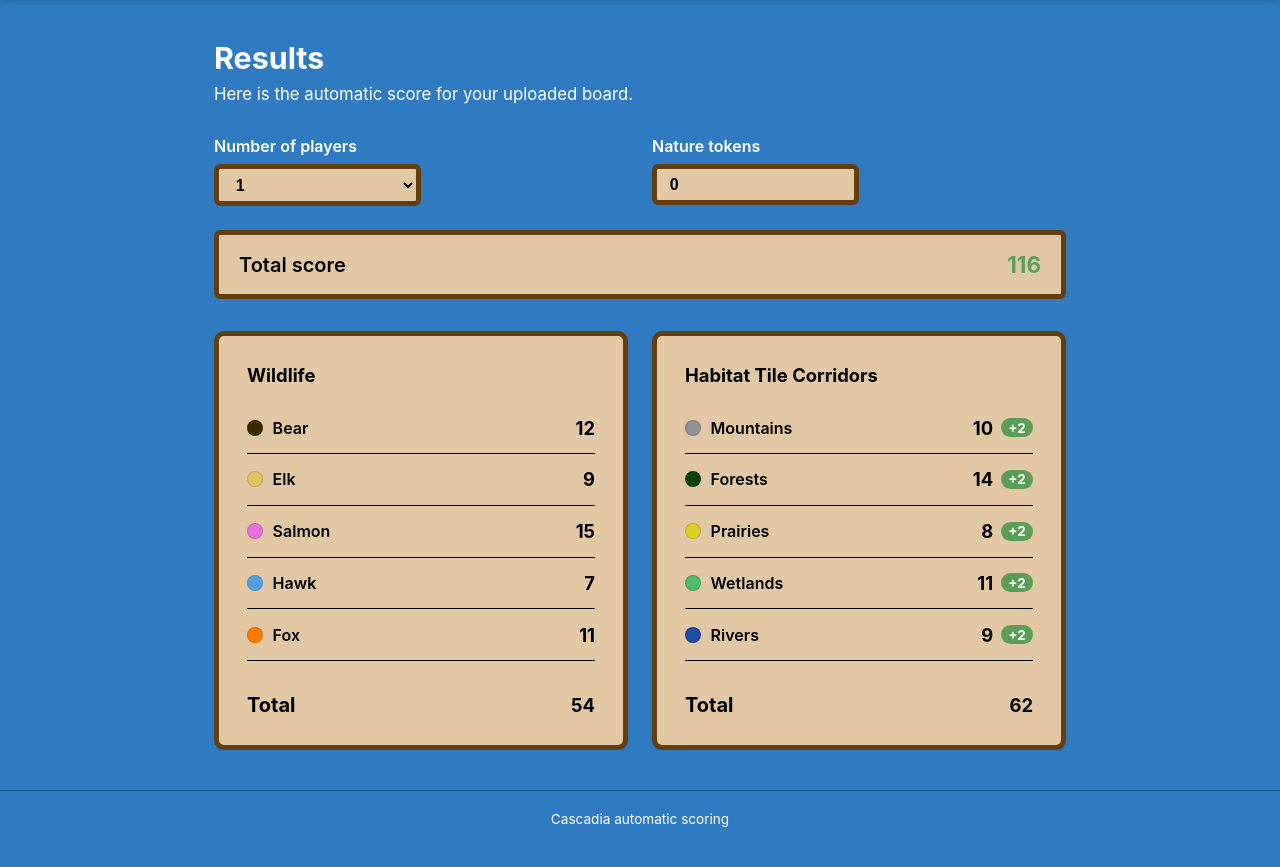
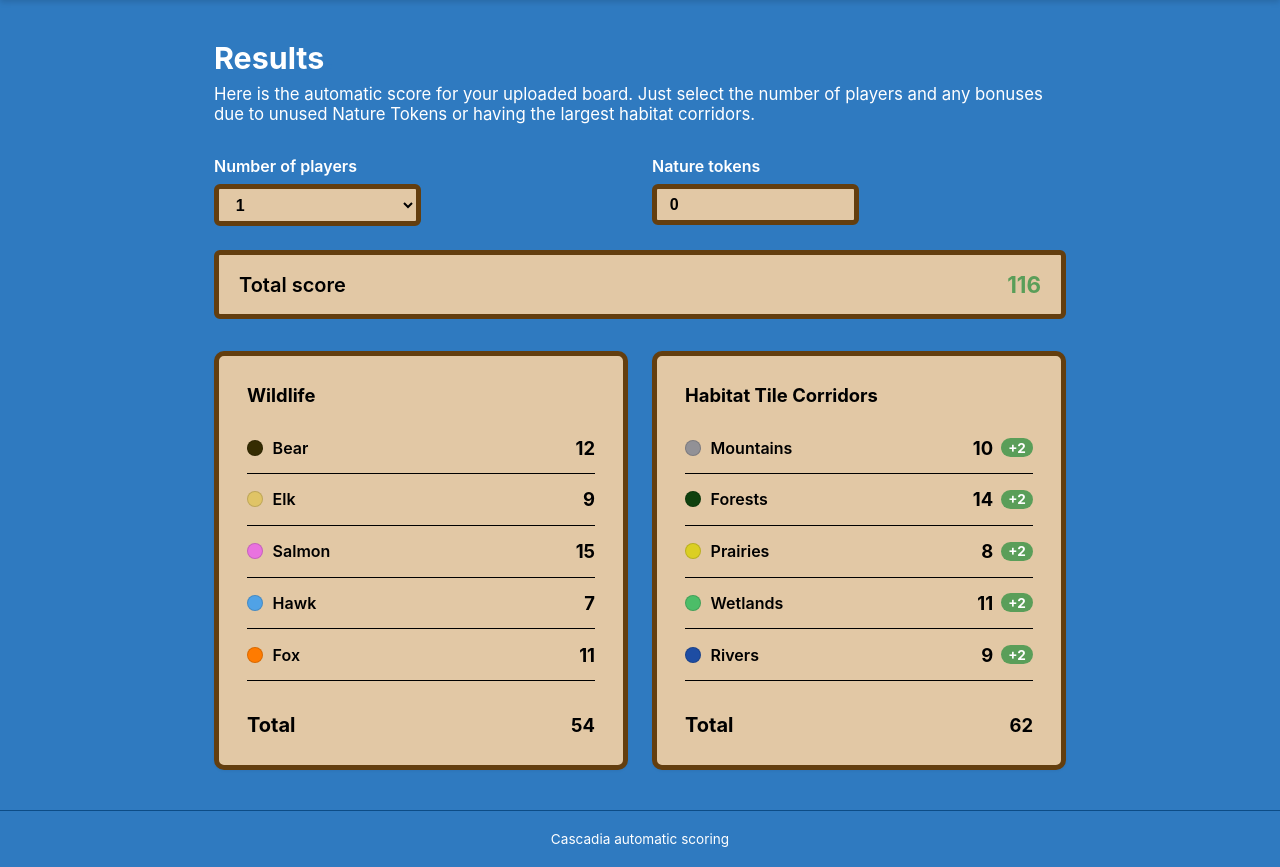
Before and after one commit to GCSchmidt/cascad-ai, a Flask app: page /result in a window 1280 px wide. Shown: the part 59-926 px from the top of the page. Before the commit the page ends 886 px from the top, so only its background shows below. Run offline with Flask 3, Linux system fonts and the light colour scheme.

Commit message:
habitat corridor scoring bonusses

```diff
--- a/website/static/style.css
+++ b/website/static/style.css
@@ -186,6 +186,70 @@ h1 .accent {
     display: none;
 }
 
+.habitat-row {
+    padding: 0.9rem 0;
+    border-bottom: 1px solid var(--border);
+}
+
+.habitat-main {
+    display: flex;
+    align-items: center;
+    justify-content: space-between;
+}
+
+.habitat-rank {
+    display: flex;
+    flex-wrap: wrap;
+    gap: 0.4rem;
+    margin-top: 0.6rem;
+}
+
+.habitat-rank[hidden] {
+    display: none;
+}
+
+.rank-option {
+    position: relative;
+    display: inline-flex;
+    cursor: pointer;
+}
+
+.rank-option[hidden] {
+    display: none;
+}
+
+.rank-option input {
+    position: absolute;
+    width: 1px;
+    height: 1px;
+    opacity: 0;
+}
+
+.rank-badge {
+    display: inline-flex;
+    align-items: center;
+    gap: 0.25rem;
+    padding: 0.25rem 0.55rem;
+    font-size: 0.85rem;
+    font-weight: 700;
+    color: var(--text-bright);
+    background-color: var(--brown-dark);
+    border: 2px solid var(--brown-light);
+    border-radius: 6px;
+    transition: background-color 0.15s ease, color 0.15s ease;
+}
+
+.rank-option input:checked + .rank-badge {
+    color: var(--text-bright);
+    background-color: var(--green-secondary);
+    border-color: var(--green-secondary-dark);
+}
+
+.rank-option input:focus-visible + .rank-badge {
+    outline: 2px solid var(--green-secondary);
+    outline-offset: 2px;
+}
+
 .card-total {
     display: flex;
     align-items: center;
--- a/website/templates/result.html
+++ b/website/templates/result.html
@@ -3,7 +3,7 @@
 
 {% block content %}
     <h1>Results<span class="accent">.</span></h1>
-    <p class="lead">Here is the automatic score for your uploaded board.</p>
+    <p class="lead">Here is the automatic score for your uploaded board. Just select the number of players and any bonuses due to unused Nature Tokens or having the largest habitat corridors.</p>
 
     <div class="result-controls">
         <div class="form-group">
@@ -46,17 +46,31 @@
         <div class="card">
             <h2>Habitat Tile Corridors</h2>
             {% for habitat in habitats %}
-            <div class="animal-row">
+            <div class="habitat-row" data-score="{{ habitat_scores[habitat] }}">
+                <div class="habitat-main">
                     <span class="animal-label">
                         <span class="token-dot habitat-{{ habitat|lower }}"></span>
                         {{ habitat }}
                     </span>
                     <span class="habitat-score">
                         <span class="score-value">{{ habitat_scores[habitat] }}</span>
-                    {% if habitat_scores[habitat] > 7 %}
-                    <span class="habitat-bonus">+2</span>
-                    {% endif %}
+                        <span class="habitat-bonus"{% if habitat_scores[habitat] <= 7 %} hidden{% endif %}>+2</span>
                     </span>
+                </div>
+                <div class="habitat-rank" hidden>
+                    <label class="rank-option" data-rank="first" title="Largest corridor">
+                        <input type="radio" name="rank-{{ habitat|lower }}" value="first">
+                        <span class="rank-badge"><span aria-hidden="true">🥇</span> 1st</span>
+                    </label>
+                    <label class="rank-option" data-rank="tied" title="Tied for largest corridor">
+                        <input type="radio" name="rank-{{ habitat|lower }}" value="tied">
+                        <span class="rank-badge"><span aria-hidden="true">🤝</span> Tied</span>
+                    </label>
+                    <label class="rank-option" data-rank="second" title="Second-largest corridor">
+                        <input type="radio" name="rank-{{ habitat|lower }}" value="second">
+                        <span class="rank-badge"><span aria-hidden="true">🥈</span> 2nd</span>
+                    </label>
+                </div>
             </div>
             {% endfor %}
             <div class="card-total">
@@ -71,25 +85,98 @@
         const natureTokens = document.getElementById("nature_tokens");
         const totalScore = document.getElementById("total-score");
         const habitatTotalScore = document.getElementById("habitat-total-score");
-        const habitatBonuses = document.querySelectorAll(".habitat-bonus");
+        const habitatRows = document.querySelectorAll(".habitat-row");
+        const rankOptions = document.querySelectorAll(".rank-option");
         const baseTotal = Number(totalScore.dataset.baseTotal);
         const habitatBaseTotal = Number(habitatTotalScore.dataset.baseTotal);
-        const soloBonus = Number(totalScore.dataset.soloBonus);
 
         function natureTokenValue() {
             const value = parseInt(natureTokens.value, 10) || 0;
             return Math.min(20, Math.max(0, value));
         }
 
+        function habitatBonus(row) {
+            if (players.value === "1") {
+                return Number(row.dataset.score) > 7 ? 2 : 0;
+            }
+
+            const selected = row.querySelector("input[type='radio']:checked");
+            if (!selected) {
+                return 0;
+            }
+
+            if (players.value === "2") {
+                return selected.value === "first" ? 2 : selected.value === "tied" ? 1 : 0;
+            }
+
+            return selected.value === "first" ? 3 : selected.value === "second" ? 1 : 0;
+        }
+
         function updateScore() {
-            const isSolo = players.value === "1";
-            const bonus = isSolo ? soloBonus : 0;
-            totalScore.textContent = baseTotal + bonus + natureTokenValue();
-            habitatTotalScore.textContent = habitatBaseTotal + bonus;
-            habitatBonuses.forEach((element) => {
-                element.hidden = !isSolo;
+            let bonusTotal = 0;
+
+            habitatRows.forEach((row) => {
+                const bonus = habitatBonus(row);
+                const badge = row.querySelector(".habitat-bonus");
+                bonusTotal += bonus;
+                badge.textContent = `+${bonus}`;
+                badge.hidden = bonus === 0;
+            });
+
+            totalScore.textContent = baseTotal + bonusTotal + natureTokenValue();
+            habitatTotalScore.textContent = habitatBaseTotal + bonusTotal;
+        }
+
+        function updateRankControls() {
+            const solo = players.value === "1";
+            const twoPlayers = players.value === "2";
+
+            habitatRows.forEach((row) => {
+                const rankControls = row.querySelector(".habitat-rank");
+                const tiedOption = row.querySelector(".rank-option[data-rank='tied']");
+                const secondOption = row.querySelector(".rank-option[data-rank='second']");
+
+                rankControls.hidden = solo;
+                tiedOption.hidden = !twoPlayers;
+                secondOption.hidden = twoPlayers || solo;
+
+                if (tiedOption.hidden) {
+                    tiedOption.querySelector("input").checked = false;
+                }
+
+                if (secondOption.hidden) {
+                    secondOption.querySelector("input").checked = false;
+                }
             });
         }
+
+        function handlePlayerChange() {
+            updateRankControls();
+            updateScore();
+        }
+
+        rankOptions.forEach((option) => {
+            const radio = option.querySelector("input");
+            let wasChecked = false;
+
+            option.addEventListener("pointerdown", () => {
+                wasChecked = radio.checked;
+            });
+
+            radio.addEventListener("keydown", () => {
+                wasChecked = radio.checked;
+            });
+
+            radio.addEventListener("click", () => {
+                if (wasChecked) {
+                    radio.checked = false;
+                    updateScore();
+                }
+                wasChecked = false;
+            });
+
+            radio.addEventListener("change", updateScore);
+        });
 
         natureTokens.addEventListener("input", updateScore);
 
@@ -98,7 +185,8 @@
             updateScore();
         });
 
-        players.addEventListener("change", updateScore);
+        players.addEventListener("change", handlePlayerChange);
+        updateRankControls();
         updateScore();
     </script>
 {% endblock %}
```
Lines whose indentation alone changed are shown as unchanged.
